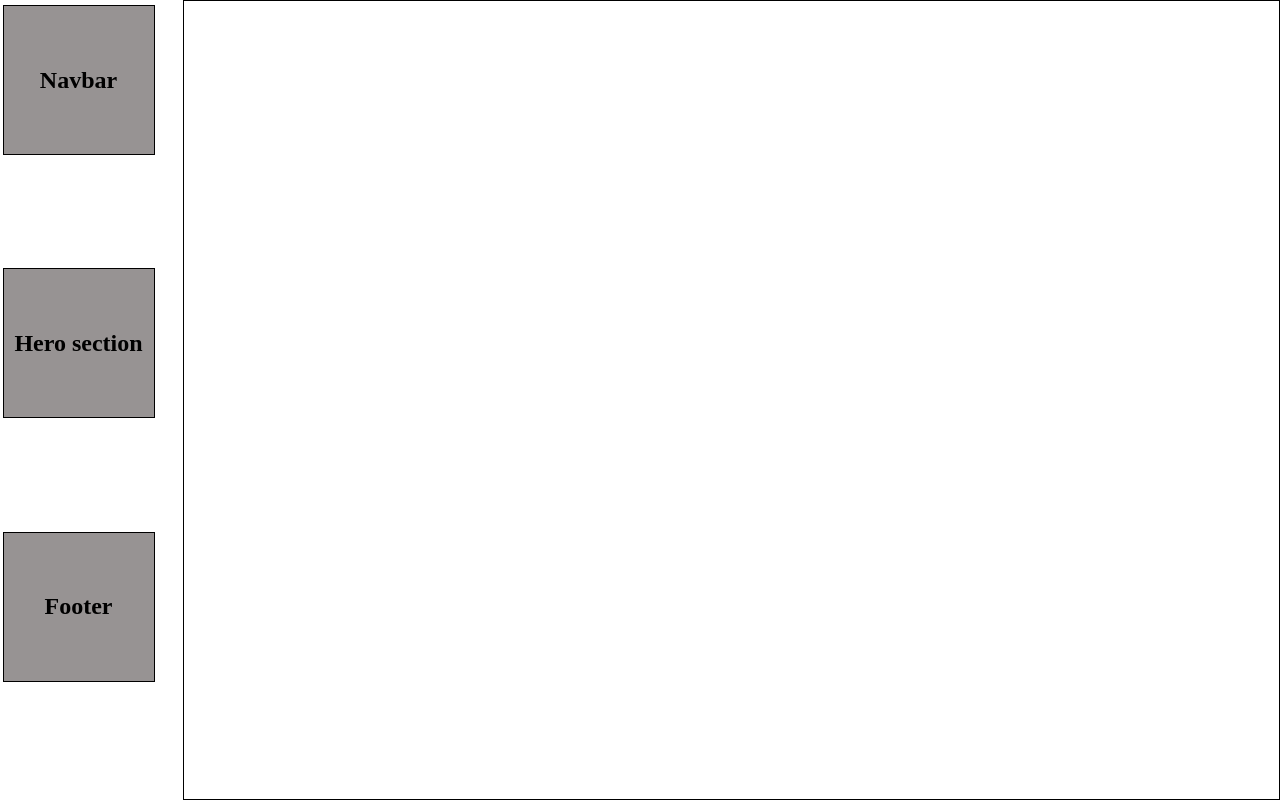
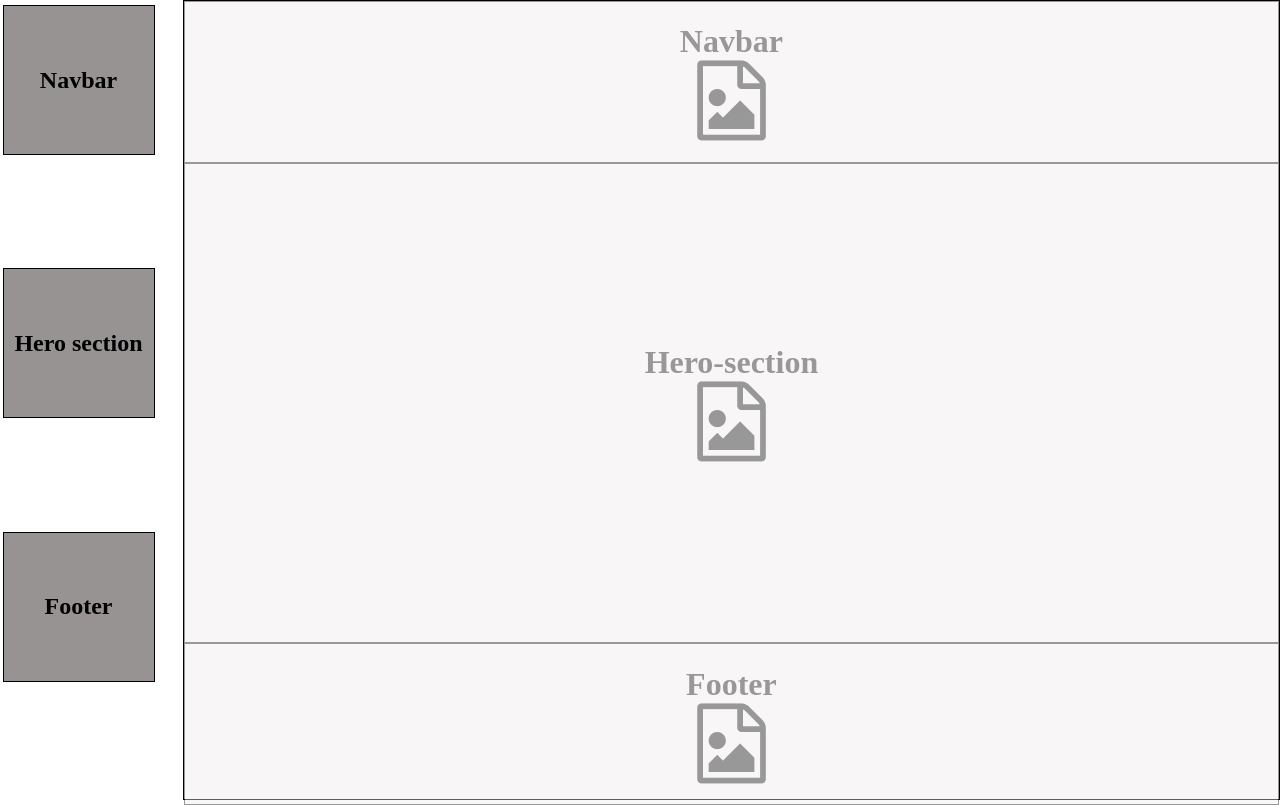
Before and after one commit to Olusoftlab/page-builder, a React (Create React App) app: page / in a window 1280 px wide. Built offline with nearby package versions, Linux system fonts and the light colour scheme.

Commit message:
make drag and drop work

```diff
--- a/package.json
+++ b/package.json
@@ -5,6 +5,7 @@
   "dependencies": {
     "@dnd-kit/core": "^6.3.1",
     "cra-template": "1.2.0",
+    "font-awesome": "^4.7.0",
     "react": "^19.0.0",
     "react-dom": "^19.0.0",
     "react-scripts": "5.0.1"
--- a/src/App.js
+++ b/src/App.js
@@ -1,15 +1,53 @@
 import React, { useState } from "react"
-import { DndContext, useSensors, useSensor, PointerSensor, TouchSensor, MouseSensor } from "@dnd-kit/core"
+import { DndContext, useSensors, useSensor, PointerSensor, TouchSensor, DragOverlay } from "@dnd-kit/core"
 import DraggableSecond from "./components/Draggable-2"
 import DraggableThird from "./components/Draggable-3"
 import DraggableFirst from "./components/Draggable"
 import "./app.css"
 import Droppable from "./components/Droppable"
 import DroppedItem from "./components/dropitem2"
+import Overlay from "./components/Overlay"
+import MyTile from "./components/MyTile"
+
+
+
+
+const myTiles = [
+
+  {
+    id: 1,
+    name: "Navbar"
+  },
+
+  {
+
+    id: 2,
+    name: "Hero-section"
+
+  }
+  ,
+
+  {
+    id: 3,
+    name: "Footer"
+  }
+
+
+]
+
+
+
+
+
 
 const App = () => {
 
   const [droppedItem, setDroppedItem] = useState([])
+  const [handle, setHandle] = useState({ isDragging: false, info: "" })
+  const [primaryArr] = useState(myTiles)
+
+
+
 
 
   const sensors = useSensors(
@@ -20,30 +58,38 @@ const App = () => {
   )
 
 
+  const handleDragStart = (e) => {
+
+    const { active } = e
+
+    if (active) {
+
+      const info = active.data.current.info
 
 
+      const obj = {
+
+        isDragging: true,
+        info: info
+      }
+
+      setHandle(obj)
 
 
+    }
+
+
+  }
 
 
   const handleDragEnd = (e) => {
 
-
-
     const { over, active } = e
 
+    if (over && over.data.current.accepts.includes(active.data.current.type)) {
 
+      setDroppedItem([...droppedItem, { id: active.id, name: active.data.current.name }])
 
-    if (over.data.current.accepts.includes(active.data.current.type)) {
-
-      console.log(active.id)
-
-      setDroppedItem((prev) => {
-
-        return [...prev, { id: active.id, x: over.x, y: over.y, name: active.data.current.name }]
-
-
-      })
 
 
     }
@@ -52,7 +98,13 @@ const App = () => {
 
 
 
-  return <DndContext sensors={sensors} onDragEnd={handleDragEnd}      >
+
+
+
+
+
+
+  return <DndContext sensors={sensors} onDragStart={handleDragStart} onDragEnd={handleDragEnd}   >
 
     <div className="grid"  >
 
@@ -66,23 +118,38 @@ const App = () => {
 
       <div className="col-2">
 
+
+
+
         <Droppable>
 
           {
 
-            droppedItem.map(item => {
-
-              return (
-
-                <DroppedItem name={item.name} />
+            primaryArr.map(item => (
 
 
-              )
+              <MyTile key={item.id} name={item.name} />
 
 
-            })
+            ))
 
           }
+
+          <div>
+
+            {
+
+              droppedItem.map(item => (
+
+                <DroppedItem key={item.id} name={item.name} />
+
+              ))
+
+            }
+
+
+          </div>
+
 
         </Droppable>
 
@@ -91,6 +158,12 @@ const App = () => {
 
     </div>
 
+    <DragOverlay>
+
+      {handle.isDragging && handle.info && <Overlay info={handle.info} />}
+
+
+    </DragOverlay>
 
 
   </DndContext>
--- a/src/app.css
+++ b/src/app.css
@@ -75,13 +75,13 @@
     background-color: rgb(2, 2, 26);
     color:white;
     text-align: center;
-    padding-top: 5px;
+    position:absolute;
 }
 
 
 .navbar-1{
 
-
+        position:absolute;
         height: 80px;
         width: 100%;
         background-color: rgb(2, 2, 26);
@@ -104,21 +104,69 @@
 }
 
 .navbar-3{
-
+        position:absolute;
         height: 80px;
         width: 100%;
         background-color: rgb(2, 2, 26);
         color: white;
         text-align: center;
-        padding-top: 5px;
+
 
 }
+
+
+.overlay{
+
+     display:flex;
+     flex-direction: column;
+     align-items: center;
+     justify-content: center;
+     width:150px;
+     height:150px;
+     background-color: gray;
+
+}
+
+
+.tiles{
+
+    display:flex;
+    justify-content: center;
+    flex-direction: column;
+    align-items: center;
+    background-color: rgb(240, 233, 233);
+    opacity:0.4;
+}
+
+
+.arrange{
+
+     display:flex;
+     justify-content: center;
+     align-items: center;
+     flex-direction: column;
+
+}
+
 
 
 /*mobile*/
 
 
 @media only screen and (max-width:480px){
+
+    .overlay{
+
+        width:90px;
+        height:90px;
+        font-size: 6px;
+    }
+
+    .overlay h2{
+
+       width:50px;
+
+    }
 
 
     .back{
@@ -145,4 +193,8 @@
 
 
 
+
+
+
+
 }
--- a/src/components/Draggable-2.js
+++ b/src/components/Draggable-2.js
@@ -9,7 +9,9 @@ const DraggableSecond = () => {
         id: 2,
         data: {
             type: "type-2",
-            name: "Hero-section"
+            name: "Hero-section",
+            info: "place this at the middle"
+
         }
     })
 
--- a/src/components/Draggable-3.js
+++ b/src/components/Draggable-3.js
@@ -9,7 +9,10 @@ const DraggableThird = () => {
         id: 3,
         data: {
             type: "type-3",
-            name: "Footer"
+            name: "Footer",
+            info: "place this at the bottom",
+            position: "bottom"
+
         }
     })
 
--- a/src/components/Draggable.js
+++ b/src/components/Draggable.js
@@ -9,7 +9,10 @@ const DraggableFirst = () => {
         id: 1,
         data: {
             type: "type-1",
-            name: "Navbar"
+            name: "Navbar",
+            info: "place this at the top",
+            position: "top"
+
         }
     })
 
--- a/src/components/Droppable.js
+++ b/src/components/Droppable.js
@@ -6,15 +6,24 @@ const Droppable = (props) => {
     const { setNodeRef } = useDroppable({
         id: "droppable",
         data: {
-            accepts: ["type-1", "type-2", "type-3"]
+            accepts: ["type-1", "type-2", "type-3"],
+            positions: ["top", "middle", "bottom"]
         }
 
     })
 
 
+
+
+
+
+
+
+
+
     return (
 
-        <div ref={setNodeRef} className="canva"    >
+        <div ref={setNodeRef} className="canva" id="droppable"   >
 
 
             {props.children}
--- /dev/null
+++ b/src/components/MyTile.js
@@ -0,0 +1,106 @@
+import React from "react"
+import "../../node_modules/font-awesome/css/font-awesome.min.css"
+
+
+
+
+
+const MyTile = ({ name, position }) => {
+
+
+    if (name === "Navbar") {
+
+
+
+        return < div style={{ border: "1px solid black", height: "20%" }} className="tiles" >
+
+
+            <h1>{name}</h1>
+            <div>
+                <i className="fa fa-file-image-o" style={{ fontSize: "5em" }}     ></i>
+            </div>
+
+        </div >
+
+
+
+    }
+    else if (name === "Hero-section") {
+
+        return < div style={{ border: "1px solid black", height: "60%" }} className="tiles" >
+
+
+            <h1>{name}</h1>
+            <div>
+                <i className="fa fa-file-image-o" style={{ fontSize: "5em" }}   ></i>
+            </div>
+
+        </div >
+
+    }
+
+    else {
+
+        return < div style={{ border: "1px solid black", height: "20%" }} className="tiles" >
+
+
+            <h1>{name}</h1>
+            <div>
+                <i className="fa fa-file-image-o" style={{ fontSize: "5em" }} ></i>
+            </div>
+
+        </div >
+
+    }
+
+
+
+
+
+
+}
+
+export default MyTile
+
+
+
+
+
+
+
+
+// < div style = {{ border: "1px solid black", height: "20%" }} className = "tiles" >
+
+
+//         <h1>{name}</h1>
+//         <div>
+//             <i className="fa fa-file-image-o" style={{ fontSize: "5em" }}     ></i>
+//         </div>
+
+//     </div >
+
+
+
+
+// < div style = {{ border: "1px solid black", height: "60%" }} className = "tiles" >
+
+
+//         <h1>{name}</h1>
+//         <div>
+//             <i className="fa fa-file-image-o" style={{ fontSize: "5em" }}   ></i>
+//         </div>
+
+//     </div >
+
+
+
+
+// < div style = {{ border: "1px solid black", height: "20%" }} className = "tiles" >
+
+
+//         <h1>{name}</h1>
+//         <div>
+//             <i className="fa fa-file-image-o" style={{ fontSize: "5em" }} ></i>
+//         </div>
+
+//     </div >
--- /dev/null
+++ b/src/components/Overlay.js
@@ -0,0 +1,18 @@
+import React from "react"
+
+
+const Overlay = ({ info }) => {
+
+    return <div className="overlay" >
+
+        <h2 style={{ textAlign: "center" }}   >{info}</h2>
+
+
+    </div>
+
+
+
+}
+
+
+export default Overlay
--- a/src/components/dropitem2.js
+++ b/src/components/dropitem2.js
@@ -1,59 +1,50 @@
 import React from "react"
 import "../app.css"
 
-const DroppedItem = ({ name, x, y }) => {
+
+
+
+const DroppedItem = ({ name }) => {
+
 
 
     if (name === "Navbar") {
 
-
-        return (
-
-            <div className="navbar" style={{ height: "20%" }}   >
+        return <div className="arrange" style={{ height: "20%", position: "absolute", top: "0px", width: "100%", backgroundColor: "deepskyblue", color: "white" }}   >
 
             <h2>{name}</h2>
 
-            </div>
 
-        )
-
-
-    }
-    else if (name === "Hero-section") {
-
-        return (
-
-
-            <div className="navbar-1" style={{ height: "70%", border: "1px solid white" }}     >
-
-                <h2>{name}</h2>
 
         </div>
 
 
-        )
 
-    }
+    } else if (name === "Hero-section") {
 
-    else if (name === "Footer") {
+        return <div className="arrange" style={{ height: "60%", position: "absolute", top: "20.0679%", width: "100%", backgroundColor: "deepskyblue", color: "white" }}    >
 
-
-        return <div className="navbar-3" style={{ height: "10%" }}  >
 
             <h2>{name}</h2>
 
+
         </div>
 
+    }
+    else {
+
+        return <div className="arrange" style={{ height: "20%", position: "absolute", top: "80.9%", width: "100%", backgroundColor: "deepskyblue", color: "white" }}   >
+
+
+            <h2>{name}</h2>
+
+
+        </div>
 
 
     }
 
 
 
-
-
-
-
-
 }
 export default DroppedItem
```
Also changed, not shown: 1 other file (tests, documents, lock files or other folders). Lines whose indentation alone changed are shown as unchanged.
